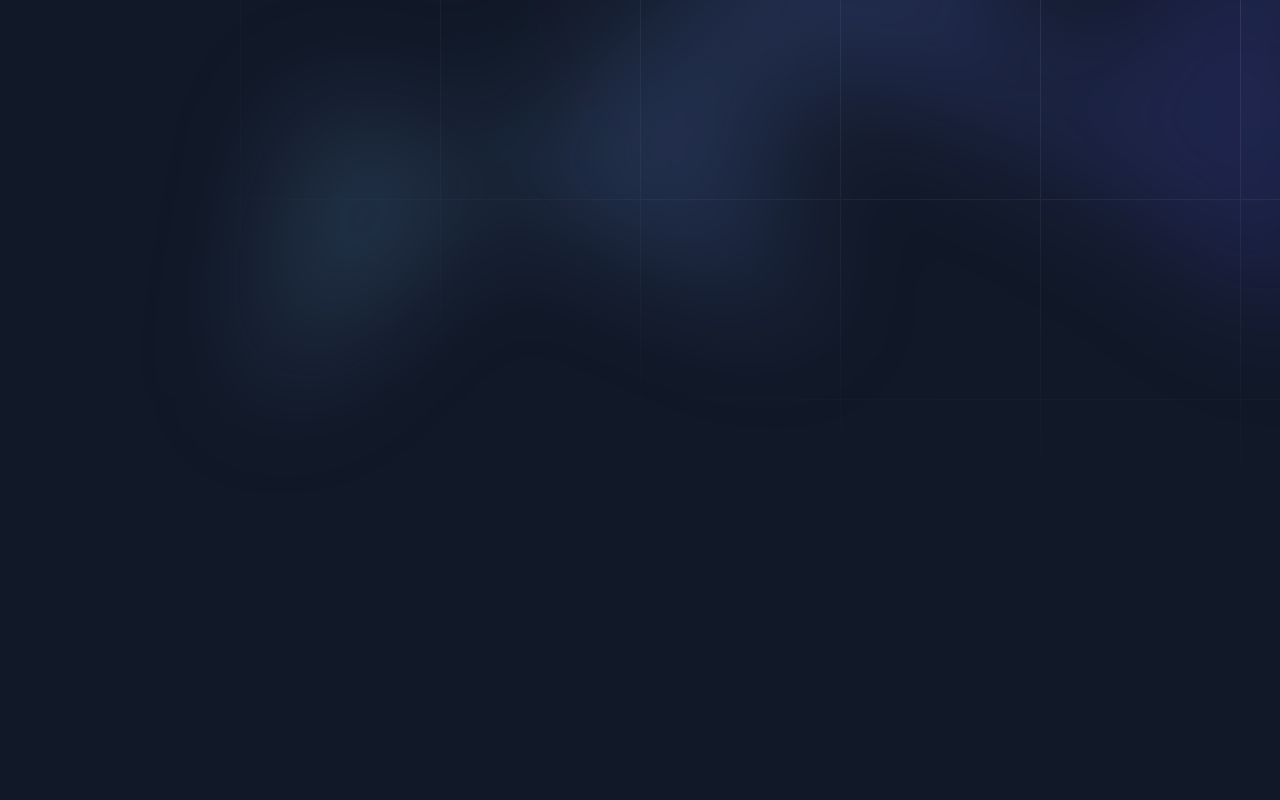
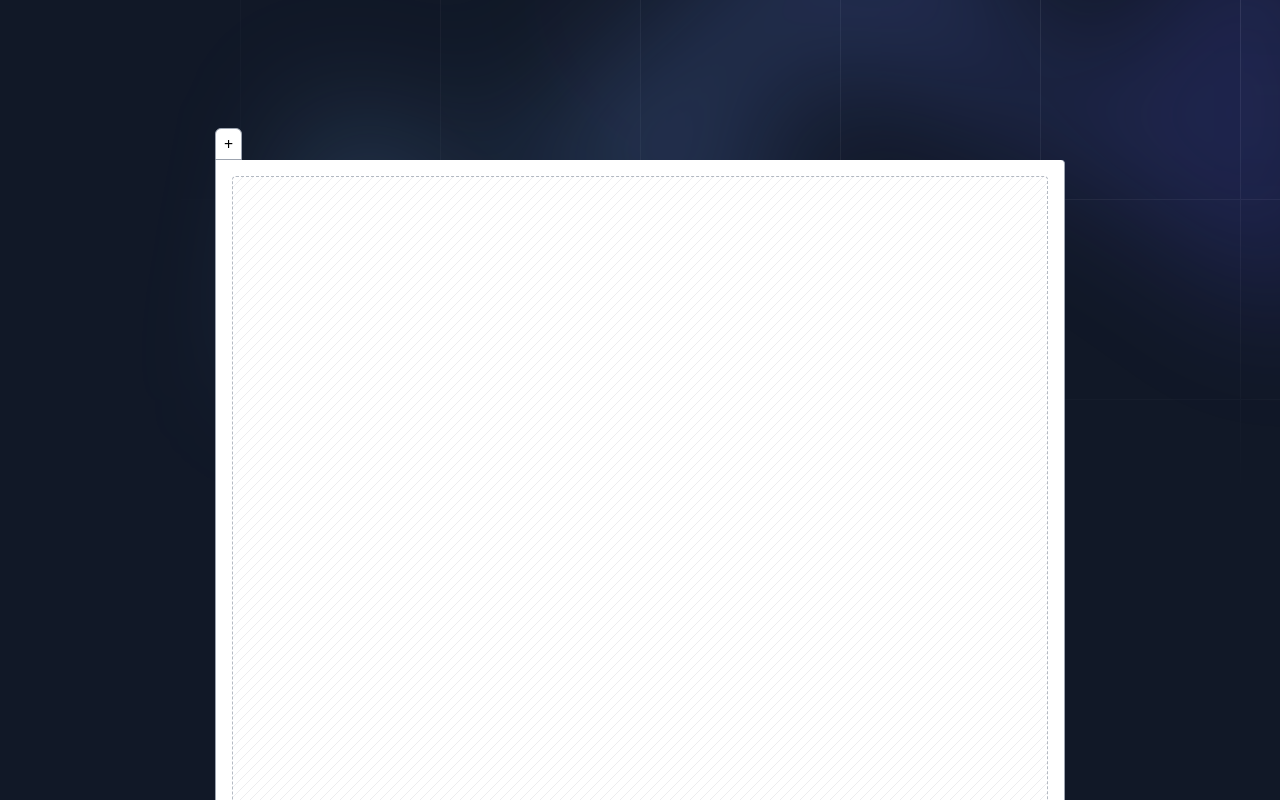
Before and after one commit to kennygperez/resumeforge.kennygperez.com, a React (Vite) app: page / in a window 1280 px wide. Shown: the top 800 px of the page. Built offline with nearby package versions, Linux system fonts and the light colour scheme.

Commit message:
wip: editor nav and resume viewer

```diff
--- a/package.json
+++ b/package.json
@@ -11,13 +11,16 @@
     "format": "prettier -w ."
   },
   "dependencies": {
+    "classnames": "^2.3.2",
     "react": "^18.2.0",
     "react-dom": "^18.2.0",
+    "uuid": "^9.0.1",
     "zod": "^3.22.4"
   },
   "devDependencies": {
     "@types/react": "^18.2.15",
     "@types/react-dom": "^18.2.7",
+    "@types/uuid": "^9.0.5",
     "@typescript-eslint/eslint-plugin": "^6.0.0",
     "@typescript-eslint/parser": "^6.0.0",
     "@vitejs/plugin-react-swc": "^3.3.2",
--- a/src/App.tsx
+++ b/src/App.tsx
@@ -6,7 +6,7 @@
 const App: FunctionComponent = () => (
   <>
     <FancyBackgroundHeaderHeader />
-    <main>
+    <main className="my-32 flex justify-center">
       <ResumeManagerProvider>
         <Editor />
       </ResumeManagerProvider>
--- a/src/components/Editor.tsx
+++ b/src/components/Editor.tsx
@@ -1,5 +1,9 @@
 import { FunctionComponent } from 'react';
+import cx from 'classnames';
+
 import { useResumeManager } from '../hooks/useResumeManager';
+import Navigator from './Navigator';
+import Placeholder from './Placeholder';
 
 const Editor: FunctionComponent = () => {
   const rm = useResumeManager();
@@ -10,9 +14,22 @@
 
   return (
     <div>
-      {rm.resumes.map((r) => (
-        <li key={r.name}>{r.name}</li>
-      ))}
+      {/* nav bar: where we can switch between resumes and add new ones */}
+      <Navigator />
+
+      {/* resume viewer and editor: here we can view the resume and change the items */}
+      <div
+        className={cx(
+          'bg-white',
+          'border border-t-0 border-gray-400',
+          'rounded rounded-ss-none',
+          'p-4'
+        )}
+      >
+        <div style={{ width: '8.5in', height: '11in' }} className="relative">
+          <Placeholder />
+        </div>
+      </div>
     </div>
   );
 };
--- a/src/components/FancyBackgroundHeader.tsx
+++ b/src/components/FancyBackgroundHeader.tsx
@@ -1,11 +1,8 @@
-import { CSSProperties, FunctionComponent } from 'react';
-
-const FancyBackgroundHeaderHeight: CSSProperties['height'] =
-  Math.pow(2, 9) + 'px';
+import { FunctionComponent } from 'react';
 
 const FancyBackgroundHeaderHeader: FunctionComponent = () => {
   return (
-    <header className="bg-gray-900">
+    <header className="bg-gray-900 fixed left-0 top-0 w-screen -z-10">
       <div className="relative isolate overflow-hidden">
         <svg
           className="absolute inset-0 -z-10 h-full w-full stroke-white/10 [mask-image:radial-gradient(100%_100%_at_top_right,white,transparent)]"
@@ -50,7 +47,7 @@
           />
         </div>
 
-        <div style={{ height: FancyBackgroundHeaderHeight }}></div>
+        <div className="h-screen sm:h-128"></div>
       </div>
     </header>
   );
--- /dev/null
+++ b/src/components/Navigator.tsx
@@ -0,0 +1,56 @@
+import { FunctionComponent, PropsWithChildren } from 'react';
+import cx from 'classnames';
+
+import { useResumeManager } from '../hooks/useResumeManager';
+import { useResumeManagerDispatch } from '../hooks/useResumeManagerDispatch';
+
+const Tab: FunctionComponent<
+  PropsWithChildren<{ selected?: boolean; onClick: () => void }>
+> = ({ children, selected = false, onClick }) => {
+  return (
+    <li
+      className={cx(
+        'h-8',
+        'px-2',
+        'bg-white',
+        'rounded-t-md',
+        'border border-r-0 last:border border-gray-400',
+        'flex flex-col justify-center',
+        'hover:cursor-pointer',
+        selected ? 'bg-white border-b-white' : 'bg-gray-100'
+      )}
+      onClick={onClick}
+    >
+      {children}
+    </li>
+  );
+};
+
+const Navigator: FunctionComponent = () => {
+  const rm = useResumeManager();
+  const rmd = useResumeManagerDispatch();
+
+  return (
+    <nav>
+      <ul className="flex">
+        {/* switch between */}
+        {rm.resumes.map((r) => (
+          <Tab
+            key={r.id}
+            selected={rm.viewing === r.id}
+            onClick={() => rmd({ type: 'view-resume', resumeId: r.id })}
+          >
+            {r.title}
+          </Tab>
+        ))}
+
+        {/* Add more */}
+        <Tab onClick={() => rmd({ type: 'add-new-resume' })}>
+          <p>+</p>
+        </Tab>
+      </ul>
+    </nav>
+  );
+};
+
+export default Navigator;
--- /dev/null
+++ b/src/components/Placeholder.tsx
@@ -0,0 +1,31 @@
+import { FunctionComponent } from 'react';
+
+const Placeholder: FunctionComponent = () => (
+  <div className="relative h-full overflow-hidden rounded border border-dashed border-gray-400 opacity-75">
+    <svg
+      className="absolute inset-0 h-full w-full stroke-gray-900/10"
+      fill="none"
+    >
+      <defs>
+        <pattern
+          id="pattern-5c1e4f0e-62d5-498b-8ff0-cf77bb448c8e"
+          x="0"
+          y="0"
+          width="10"
+          height="10"
+          patternUnits="userSpaceOnUse"
+        >
+          <path d="M-3 13 15-5M-5 5l18-18M-1 21 17 3"></path>
+        </pattern>
+      </defs>
+      <rect
+        stroke="none"
+        fill="url(#pattern-5c1e4f0e-62d5-498b-8ff0-cf77bb448c8e)"
+        width="100%"
+        height="100%"
+      ></rect>
+    </svg>
+  </div>
+);
+
+export default Placeholder;
--- a/src/hooks/useResumeManagerDispatch.ts
+++ b/src/hooks/useResumeManagerDispatch.ts
@@ -3,9 +3,7 @@
 import { ResumeManagerAction } from '../libs/ResumeManager';
 import { ResumeManagerDispatchContext } from '../contexts/ResumeManagerDispatchContext';
 
-export function useResumeManagerDispatch(): Readonly<
-  React.Dispatch<ResumeManagerAction>
-> {
+export function useResumeManagerDispatch(): React.Dispatch<ResumeManagerAction> {
   const rmDispatch = useContext(ResumeManagerDispatchContext);
 
   if (!rmDispatch) {
--- a/src/libs/ResumeManager.ts
+++ b/src/libs/ResumeManager.ts
@@ -1,16 +1,19 @@
 import { z } from 'zod';
 
 export const ResumeSchema = z.object({
-  name: z.string(),
-  phone: z.string(),
+  id: z.string().uuid(),
+  title: z.string(),
 });
 
 export type Resume = z.infer<typeof ResumeSchema>;
 
 export type ResumeManager = {
   loading: boolean;
-  viewing: Resume['name'];
+  viewing: Resume['id'];
   resumes: Resume[];
 };
 
-export type ResumeManagerAction = { type: 'init' };
+export type ResumeManagerAction =
+  | { type: 'init' }
+  | { type: 'add-new-resume' }
+  | { type: 'view-resume'; resumeId: Resume['id'] };
--- a/src/providers/ResumeManagerProvider.tsx
+++ b/src/providers/ResumeManagerProvider.tsx
@@ -4,8 +4,10 @@
   useEffect,
   useReducer,
 } from 'react';
+import { v4 as uuidv4 } from 'uuid';
 
 import {
+  Resume,
   ResumeManager,
   ResumeManagerAction,
   ResumeSchema,
@@ -15,11 +17,12 @@
 
 const initialResumeManager: Readonly<ResumeManager> = {
   loading: true,
-  viewing: 'Your New Resume',
+  viewing: '',
   resumes: [],
 };
 
 const LOCAL_STORAGE_KEY = 'srf';
+const SAVE_LIMIT = 5;
 
 const resumeMangerReducer: React.Reducer<ResumeManager, ResumeManagerAction> = (
   manager,
@@ -35,20 +38,20 @@
 
       const potentiallySerializedResumes =
         window.localStorage.getItem(LOCAL_STORAGE_KEY);
-      let serializedResumes: string = '[]';
+      let serializedResumes: string;
 
       // garbage was found and we need to fix it
       if (typeof potentiallySerializedResumes == 'string') {
         serializedResumes = potentiallySerializedResumes;
       } else {
         window.localStorage.setItem(LOCAL_STORAGE_KEY, JSON.stringify([]));
-        serializedResumes = '[]';
+        serializedResumes = JSON.stringify([]);
       }
 
       let potentiallyResumes: unknown[] = [];
       const rm: ResumeManager = {
         loading: false,
-        viewing: initialResumeManager.viewing,
+        viewing: '',
         resumes: [],
       };
 
@@ -64,27 +67,57 @@
 
       // if the data is an array
       if (Array.isArray(potentiallyResumes) && potentiallyResumes.length >= 1) {
+        const resumes: Resume[] = [];
+
         for (const potentiallyResume of potentiallyResumes) {
           const result = ResumeSchema.safeParse(potentiallyResume);
 
           if (result.success) {
-            rm.resumes.push(result.data);
+            resumes.push(result.data);
           }
         }
 
+        rm.resumes = resumes;
+
         // if at least one resume from LS was safe get make it the default
-        if (rm.resumes.length >= 1) {
-          rm.viewing = rm.resumes[0].name;
+        if (resumes.length >= 1) {
+          rm.viewing = rm.resumes[0].id;
+          rm.resumes = resumes;
         }
 
         // save the verified resumes
-        window.localStorage.setItem(
-          LOCAL_STORAGE_KEY,
-          JSON.stringify(rm.resumes)
-        );
+        window.localStorage.setItem(LOCAL_STORAGE_KEY, JSON.stringify(resumes));
       }
 
       return rm;
+    }
+    case 'add-new-resume': {
+      console.log('WTF');
+
+      if (manager.resumes.length + 1 > SAVE_LIMIT) {
+        return { ...manager };
+      }
+
+      const newResumeTitle = calcNewResumeTitle(manager.resumes);
+      const newManager: ResumeManager = {
+        ...manager,
+        resumes: [...manager.resumes, { id: uuidv4(), title: newResumeTitle }],
+      };
+
+      window.localStorage.setItem(
+        LOCAL_STORAGE_KEY,
+        JSON.stringify(newManager.resumes)
+      );
+
+      return newManager;
+    }
+    case 'view-resume': {
+      const newManager: ResumeManager = {
+        ...manager,
+        viewing: action.resumeId,
+      };
+
+      return newManager;
     }
   }
 
@@ -112,3 +145,21 @@
     </ResumeManagerContext.Provider>
   );
 };
+
+function resumeTemplateTitle(itr = 0): string {
+  return 'New Resume' + (itr === 0 ? '' : ` (${itr + 1})`);
+}
+
+function calcNewResumeTitle(resumes: readonly Resume[]): string {
+  const setOfTitles = new Set<string>(resumes.map((r) => r.title));
+
+  for (let itr = 0; itr < SAVE_LIMIT; itr++) {
+    const title = resumeTemplateTitle(itr);
+
+    if (!setOfTitles.has(title)) {
+      return title;
+    }
+  }
+
+  return resumeTemplateTitle();
+}
--- a/tailwind.config.js
+++ b/tailwind.config.js
@@ -2,7 +2,11 @@
 export default {
   content: ['./index.html', './src/**/*.{js,ts,jsx,tsx}'],
   theme: {
-    extend: {},
+    extend: {
+      height: {
+        128: '32rem',
+      },
+    },
   },
   plugins: [],
 };
```
Also changed, not shown: 1 other file (tests, documents, lock files or other folders).
